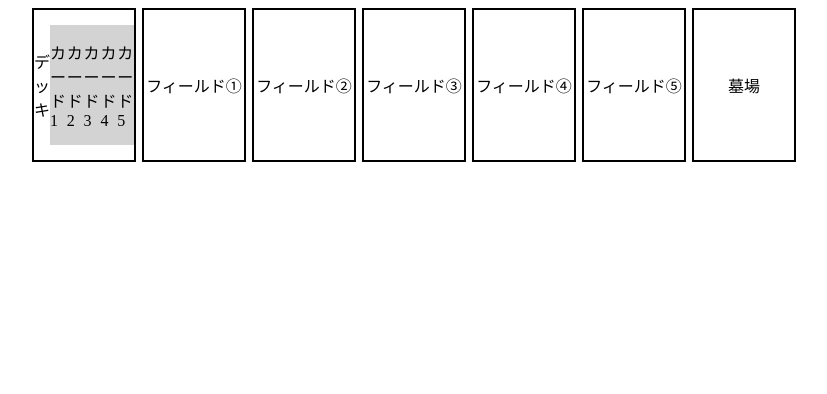
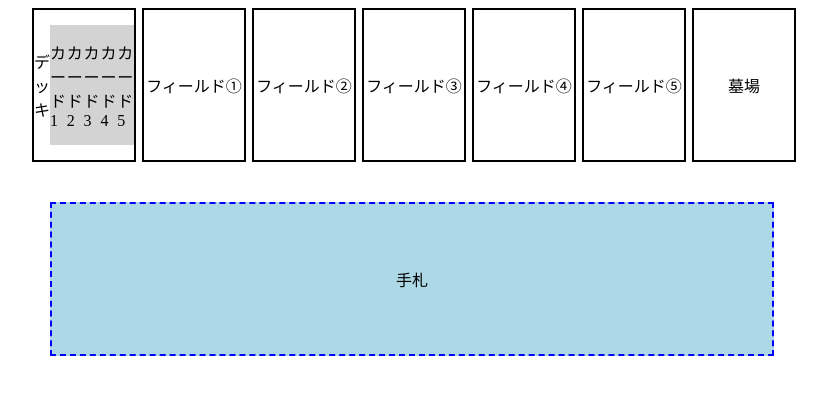
Before and after one commit to Kazuki-Okazaki/cpy, a plain HTML site: page index.html in a window 1280 px wide. Shown: the whole page, without its empty margins (228-1055 px from the left). Drawn offline with Linux system fonts and the light colour scheme.

Commit message:
Update index.html

```diff
--- a/index.html
+++ b/index.html
@@ -17,7 +17,7 @@
             gap: 10px;
             margin-bottom: 20px;
         }
-        .area {
+        .area, .hand {
             width: 100px;
             height: 150px;
             border: 2px solid black;
@@ -27,10 +27,14 @@
             position: relative;
         }
         .hand {
+            width: 720px;
+            height: 150px;
+            border: 2px dashed blue;
             display: flex;
             justify-content: center;
             gap: 10px;
             margin-top: 20px;
+            background-color: lightblue;
         }
         .card {
             width: 80px;
@@ -55,9 +59,7 @@
         <div class="area" id="graveyard">墓場</div>
     </div>
 
-    <div class="hand" id="hand">
-        <!-- 手札にカードが追加される -->
-    </div>
+    <div class="hand" id="hand">手札</div>
 
     <script>
         document.addEventListener("DOMContentLoaded", () => {
```
